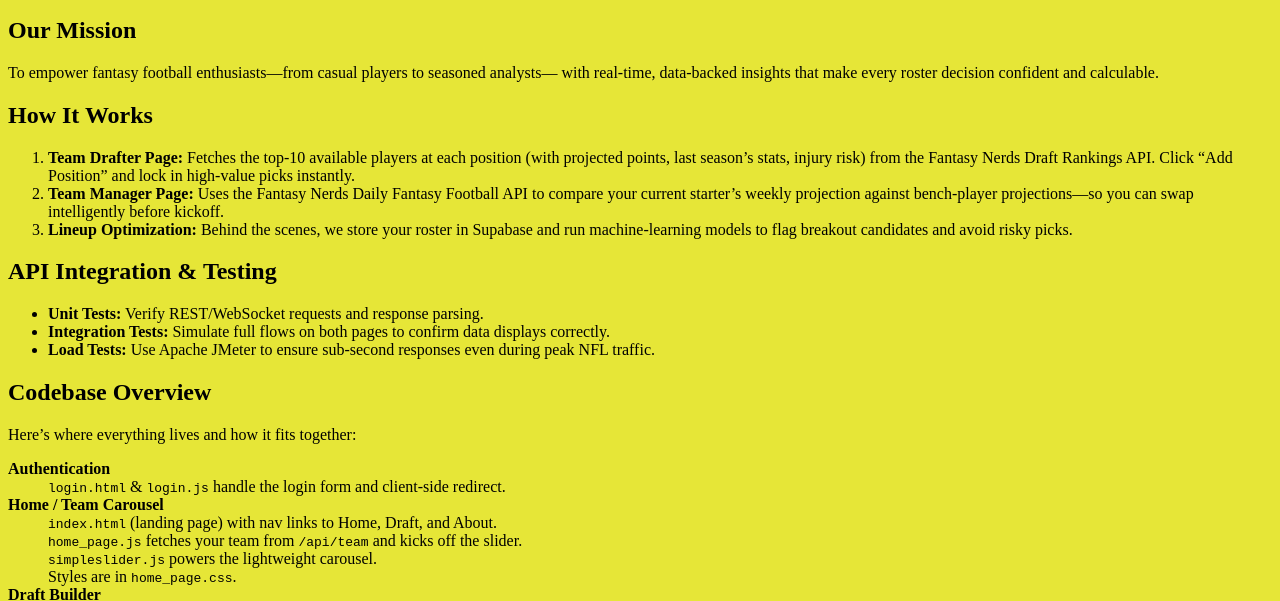
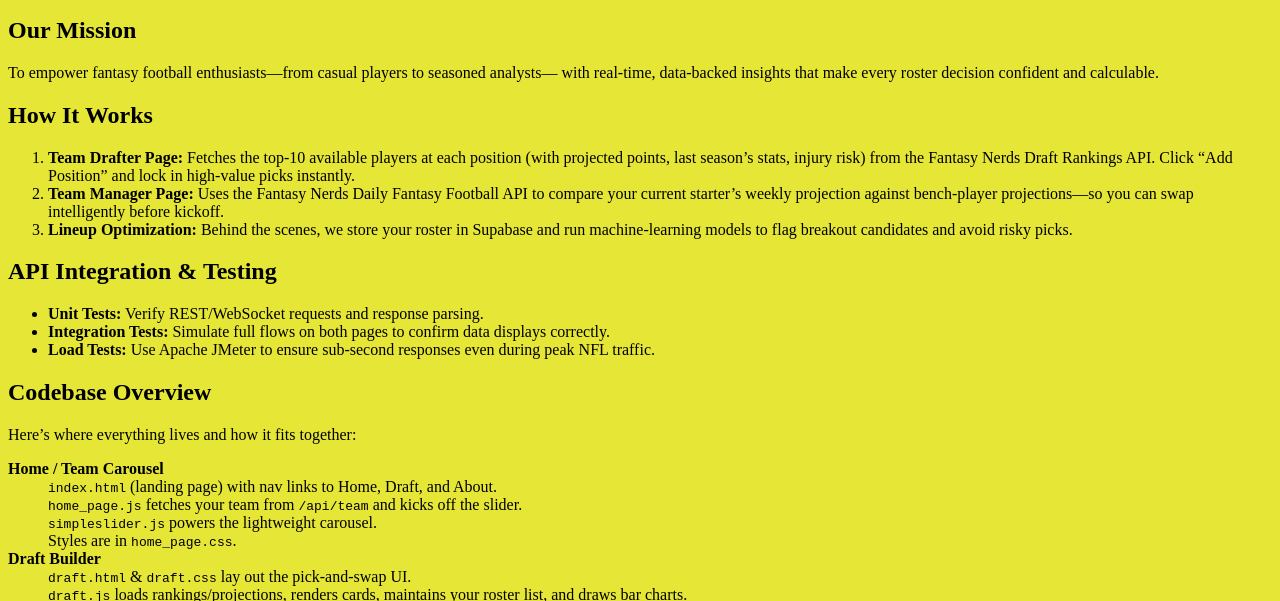
Before and after one commit to michaelmurphy22/INST377_Final_Project, a website: page public/about.html in a window 1280 px wide. Shown: the part 184-785 px from the top of the page. Drawn offline with Linux system fonts and the light colour scheme.

Commit message:
Add project files

```diff
--- a/public/about.html
+++ b/public/about.html
@@ -65,11 +65,6 @@
       <h2>Codebase Overview</h2>
       <p>Here’s where everything lives and how it fits together:</p>
       <dl>
-        <dt><strong>Authentication</strong></dt>
-        <dd>
-          <code>login.html</code> &amp; <code>login.js</code> handle the login form and client-side redirect.
-        </dd>
-
         <dt><strong>Home / Team Carousel</strong></dt>
         <dd>
           <code>index.html</code> (landing page) with nav links to Home, Draft, and About.<br/>
```
Also changed, not shown: public/index.html (+1 -1 lines), README.md.
